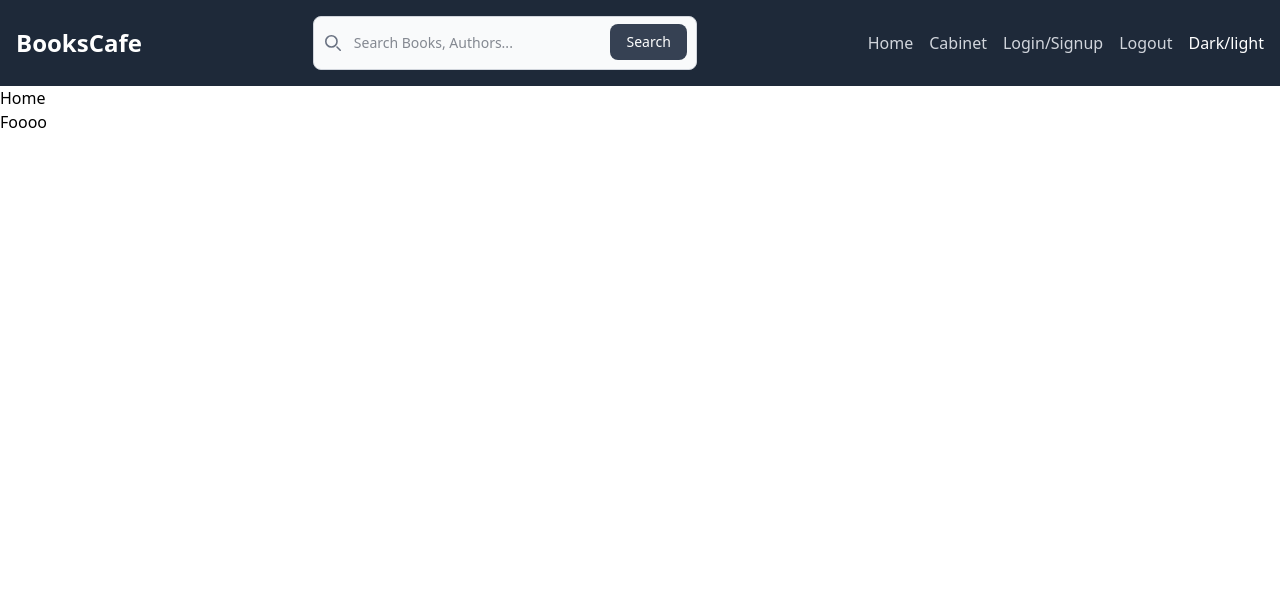
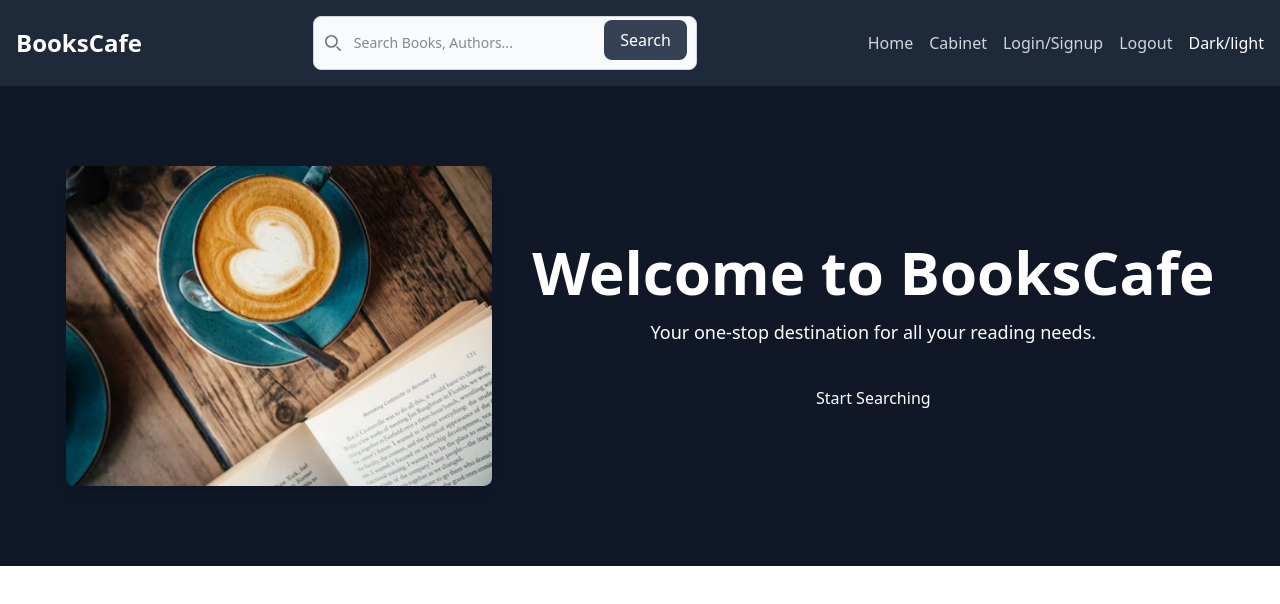
Before and after one commit to OlgaMinaievaWebDev/BooksCafe, a React (Vite) app: page / in a window 1280 px wide. Shown: the top 604 px of the page. Built offline with nearby package versions, Linux system fonts and the light colour scheme.

Commit message:
Hero section added

```diff
--- /dev/null
+++ b/src/components/Hero.jsx
@@ -0,0 +1,23 @@
+import heroImg from "../assets/heroImg.avif";
+function Hero() {
+ return (
+  <section className="bg-gray-900 text-white py-20">
+   <div className="flex justify-center">
+    <img
+     src={heroImg}
+     alt="Hero Image"
+     className="w-1/3 h-auto rounded-lg shadow-lg"
+    />
+    <div className="flex flex-col justify-center items-center ml-10">
+     <h1 className="text-6xl font-bold text-center">Welcome to BooksCafe</h1>
+     <p className="text-lg text-center mt-4 mb-10">
+      Your one-stop destination for all your reading needs.
+     </p>
+   <button>Start Searching</button>
+    </div>
+    </div>
+  </section>
+ )
+}
+
+export default Hero
--- a/src/components/SearchBar.jsx
+++ b/src/components/SearchBar.jsx
@@ -28,7 +28,7 @@ function SearchBar() {
        />
        <button
          type="submit"
-         className="text-white absolute end-2.5 bottom-2.5 bg-gray-700 hover:bg-gray-800 focus:ring-4 focus:outline-none focus:ring-stone-300 font-medium rounded-lg text-sm px-4 py-2 dark:bg-gray-600 dark:hover:bg-gray-700 dark:focus:ring-gray-800"
+         className="text-white absolute end-2.5 bottom-2.5 bg-gray-700 hover:bg-gray-800 focus:ring-4 focus:outline-none focus:ring-stone-300 font-medium rounded-lg text-md px-4 py-2 dark:bg-gray-600 dark:hover:bg-gray-700 dark:focus:ring-gray-800"
        >
          Search
        </button>
--- a/src/layouts/Root.jsx
+++ b/src/layouts/Root.jsx
@@ -1,6 +1,6 @@
 import { Outlet } from "react-router-dom";
 import Navbar from "../components/Navbar";
-import Footer from "../components/Footer";
+
 
 
 function Root() {
@@ -10,7 +10,7 @@ function Root() {
    <main>
     <Outlet/>
    </main>
-   <Footer/>
+
   </>
  )
 }
--- a/src/pages/Home.jsx
+++ b/src/pages/Home.jsx
@@ -1,8 +1,10 @@
+import Hero from "../components/Hero"
+
 function Home() {
  return (
-  <div>
-   Home
-  </div>
+  <>
+   <Hero/>
+  </>
  )
 }
 
```
Also changed, not shown: src/assets/heroImg.avif (added).
